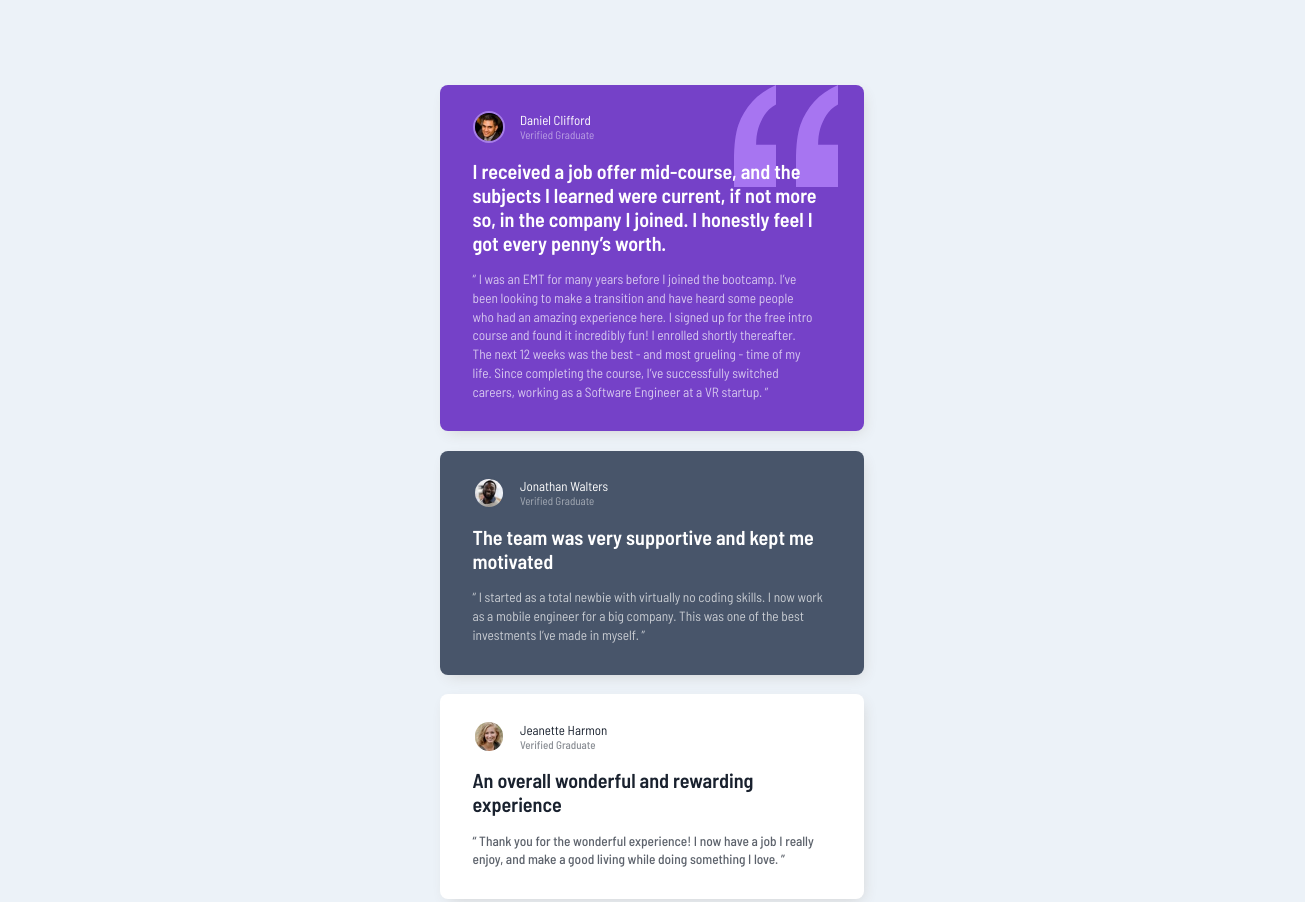
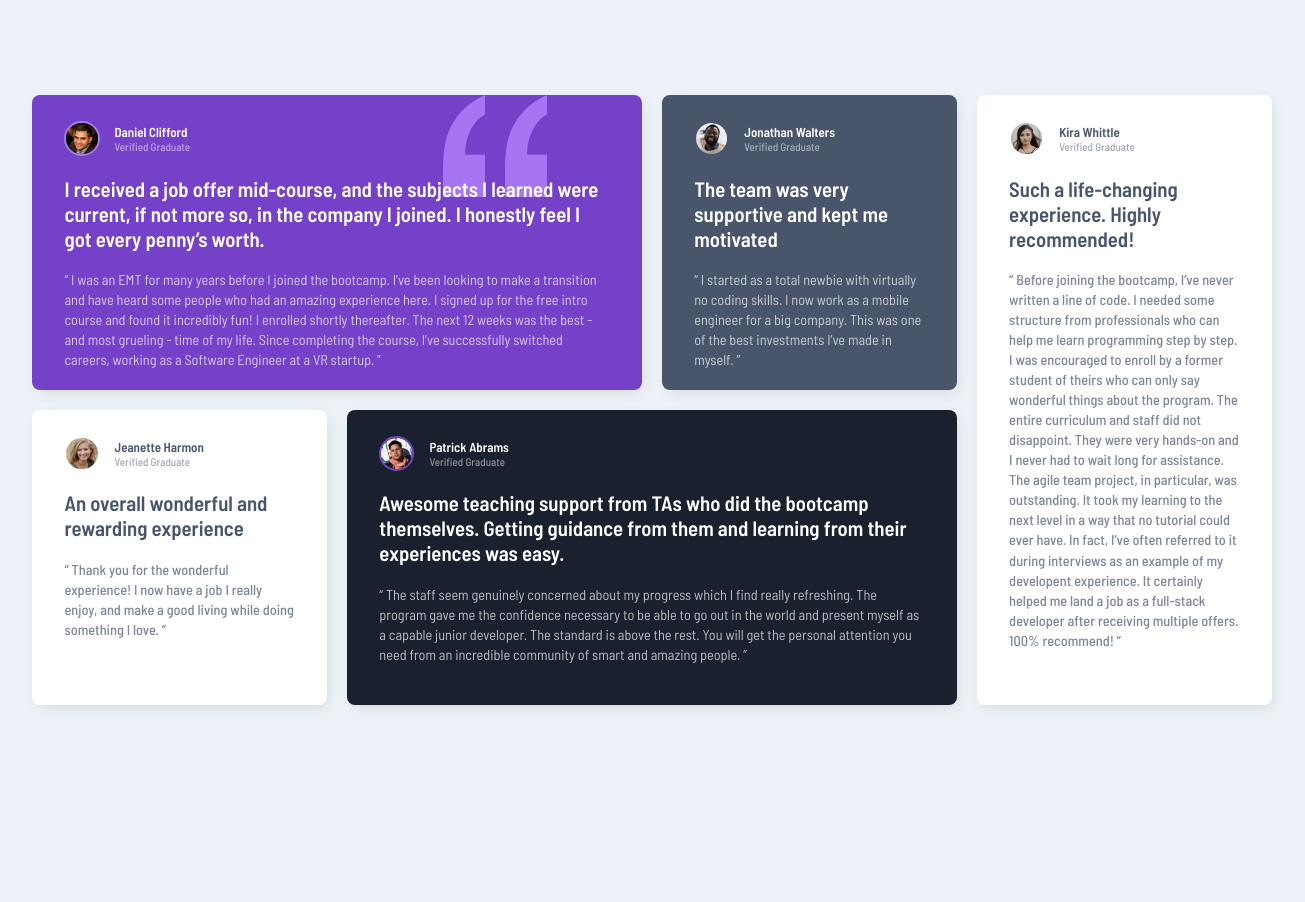
Before and after one commit to cganzon/testimonials-grid, a plain HTML site: page index.html in a window 1536 px wide. Shown: the top 902 px of the page, without its empty margins (116-1421 px from the left). After the commit the page ends 800 px from the top, so only its background shows below. Drawn offline with Linux system fonts and the light colour scheme.

Commit message:
styled the page according to the desktop design and added a different grid layout when viewing on screens between the specified design screen widths

```diff
--- a/css/style.css
+++ b/css/style.css
@@ -20,7 +20,7 @@
 html,
 body {
     font-size: 13px;
-    min-height: 100%;
+    min-height: 100vh;
     font-family: 'Barlow Semi Condensed', sans-serif;
     font-weight: 400;
     background-color: var(--light-grayish-blue);
@@ -58,7 +58,7 @@ img {
 .j-harmon,
 .k-whittle {
     background-color: var(--white);
-    color: var(--very-dark-blackish-blue);
+    color: var(--very-dark-grayish-blue);
 }
 
 .d-clifford {
@@ -143,3 +143,116 @@ img {
 .k-whittle .verified-graduate {
     font-weight: 500;
 }
+
+@media (min-width: 769px) {
+    .container {
+        width: 75%;
+        max-width: 780px;
+        display: grid;
+        grid-template-rows: repeat(3, 1fr);
+        grid-template-columns: repeat(5, 20%)
+    }
+
+    .d-clifford {
+        grid-row: 1 / 2;
+        grid-column: 1 / 4;
+    }
+
+    .j-harmon {
+        grid-row: 1 / 2;
+        grid-column: 4 / 6;
+    }
+
+    .j-walters {
+        grid-row: 2 / 3;
+        grid-column: 1 / 3;
+    }
+
+    .p-abrams {
+        grid-row: 2 / 3;
+        grid-column: 3 / 6;
+    }
+
+    .k-whittle {
+        grid-row: 3 / 4;
+        grid-column: 1 / 6;
+    }
+
+    .card {
+        margin: 0.5rem;
+    }
+}
+
+@media (min-width: 1300px) {
+    body {
+        display: flex;
+        place-items: center;
+    }
+
+    .container {
+        width: 82%;
+        max-width: 1450px;
+        display: grid;
+        grid-template-rows: repeat(2, 50%);
+        grid-template-columns: repeat(4, 25%);
+    }
+
+    .card {
+        margin: 0.75rem;
+    }
+
+    .d-clifford {
+        grid-row: 1 / 2;
+        grid-column: 1 / 3;
+        background-position: top right 7.35rem;
+    }
+
+    .j-walters {
+        grid-row: 1 / 2;
+        grid-column: 3 / 4;
+    }
+
+    .j-harmon {
+        grid-row: 2 / 3;
+        grid-column: 1 / 2;
+    }
+
+    .p-abrams {
+        grid-row: 2 / 3;
+        grid-column: 2 / 4;
+    }
+
+    .k-whittle {
+        grid-row: 1 / 5;
+        grid-column: 4 / 5;
+    }
+
+    .graduate-img {
+        width: 2.7rem;
+    }
+
+    .name {
+        font-weight: 600;
+    }
+
+    .verified-graduate {
+        font-weight: 500;
+    }
+
+    .testimony {
+        font-size: 1.6rem;
+        padding: 1.5rem 0;
+    }
+
+    .j-harmon .testimony {
+        width: 96%;
+    }
+
+    .review-paragraph {
+        font-size: 1.1rem;
+    }
+
+    .d-clifford .review-paragraph {
+        width: 100%;
+    }
+}
```
